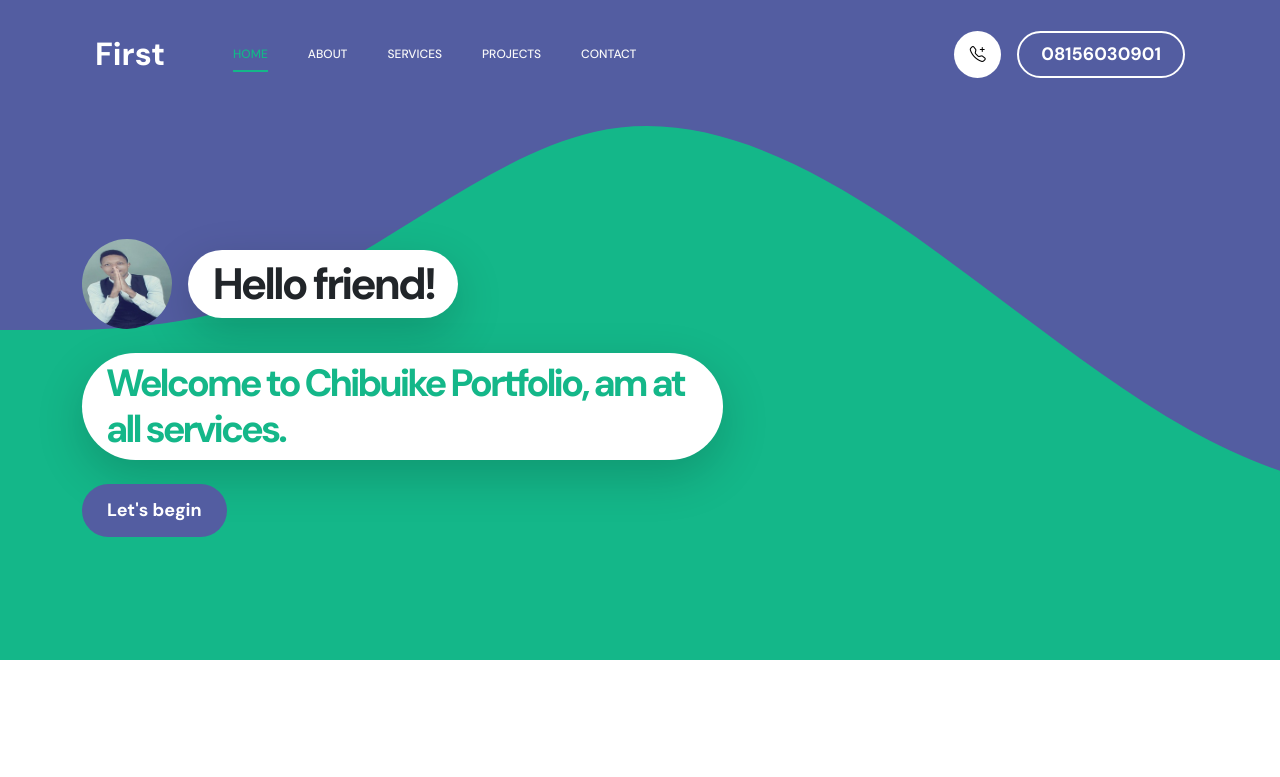
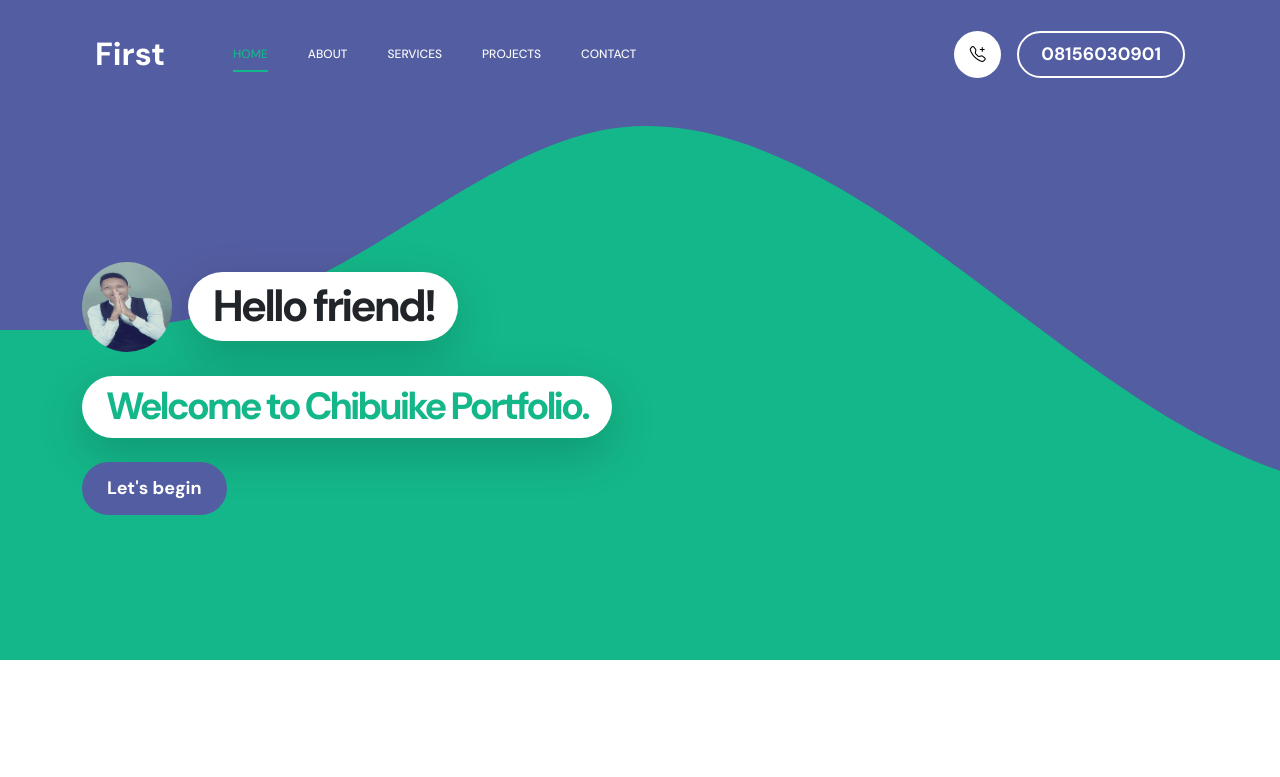
Before and after one commit to newsburster/myportfolio, a plain HTML site: page index.html in a window 1280 px wide. Shown: the top 777 px of the page. Drawn offline with Linux system fonts and the light colour scheme.

Commit message:
Update index.html

```diff
--- a/index.html
+++ b/index.html
@@ -105,7 +105,7 @@ https://templatemo.com/tm-578-first-portfolio
                                     <h1 class="hero-title ms-3 mb-0">Hello friend!</h1>
                                 </div>
 
-                                <h2 class="mb-4">Welcome to Chibuike Portfolio, am at all services.</h2>
+                                <h2 class="mb-4">Welcome to Chibuike Portfolio.</h2>
                                 <p class="mb-4"><a class="custom-btn btn custom-link" href="#section_2">Let's begin</a></p>
                             </div>
                         </div>
```
